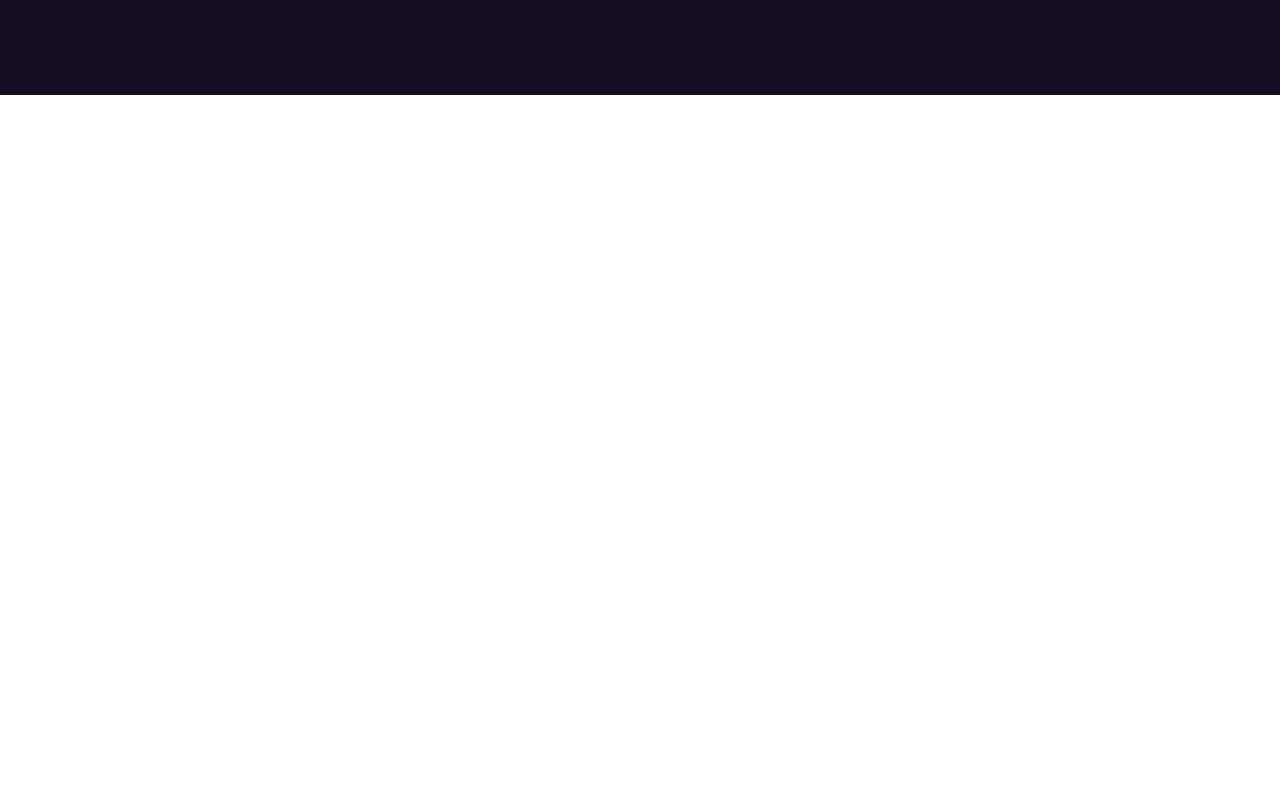
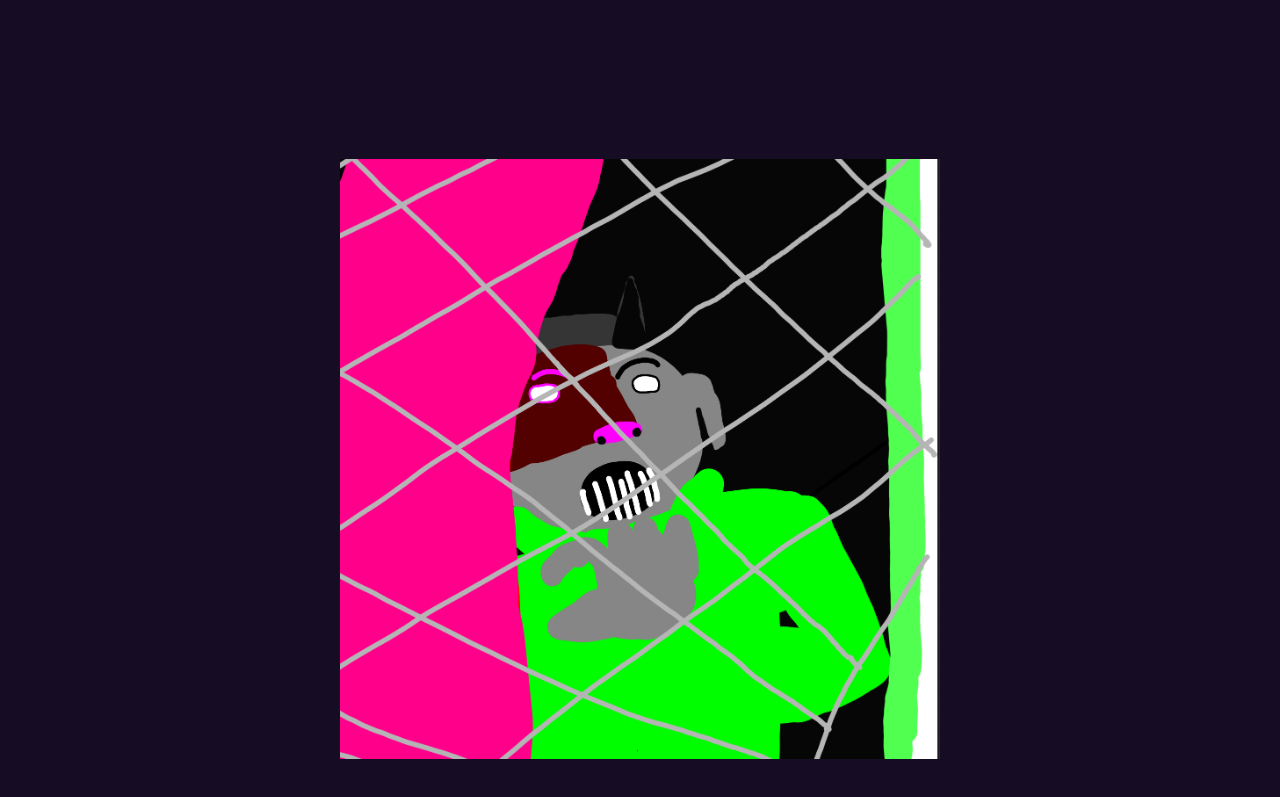
Before and after one commit to fraugonser/olimagine, a Next.js app: page / in a window 1280 px wide. Shown: the part 1879-2676 px from the top of the page. Before the commit the page ends 1974 px from the top, so only its background shows below. Built offline with nearby package versions, Linux system fonts and the light colour scheme.

Commit message:
Add featured Fan Art slideshow

```diff
--- a/app/page.tsx
+++ b/app/page.tsx
@@ -1,6 +1,7 @@
 "use client";
 
 import { useState } from "react";
+import FanArtPreview from "@/components/FanArtPreview";
 export default function Home() {
     const [selectedArt, setSelectedArt] = useState<{
     file: string;
@@ -156,7 +157,7 @@ export default function Home() {
     </div>
   </div>
 )}
-
+    <FanArtPreview />
     </main>
   );
 }
--- /dev/null
+++ b/components/FanArtPreview.tsx
@@ -0,0 +1,41 @@
+"use client";
+
+import { useEffect, useState } from "react";
+import Image from "next/image";
+import { fanArtworks, featuredFanArtIds } from "@/data/fanArt";
+
+export default function FanArtPreview() {
+  const featuredArtworks = fanArtworks.filter((artwork) =>
+    featuredFanArtIds.includes(artwork.id)
+  );
+
+  const [currentIndex, setCurrentIndex] = useState(0);
+
+  useEffect(() => {
+    const interval = setInterval(() => {
+      setCurrentIndex(
+        (current) => (current + 1) % featuredArtworks.length
+      );
+    }, 5000);
+
+    return () => clearInterval(interval);
+  }, [featuredArtworks.length]);
+
+  return (
+    <section className="flex justify-center px-6 py-16">
+      <div className="relative aspect-square w-full max-w-[600px] overflow-hidden">
+        {featuredArtworks.map((artwork, index) => (
+          <Image
+            key={artwork.id}
+            src={artwork.image}
+            alt=""
+            fill
+            className={`object-contain transition-opacity duration-1000 ${
+              index === currentIndex ? "opacity-100" : "opacity-0"
+            }`}
+          />
+        ))}
+      </div>
+    </section>
+  );
+}
--- a/data/fanArt.ts
+++ b/data/fanArt.ts
@@ -25,3 +25,10 @@ export const fanArtworks = [
   { id: "zhikharka-home", image: "/fan-art/Zhikharka-at-Home.PNG" },
   { id: "zhikharka", image: "/fan-art/Zhikharka.PNG" },
 ];
+export const featuredFanArtIds = [
+  "monster",
+  "it-and-oli",
+  "sirenhead-family",
+  "purple-jocker",
+  "zhikharka",
+];
```
